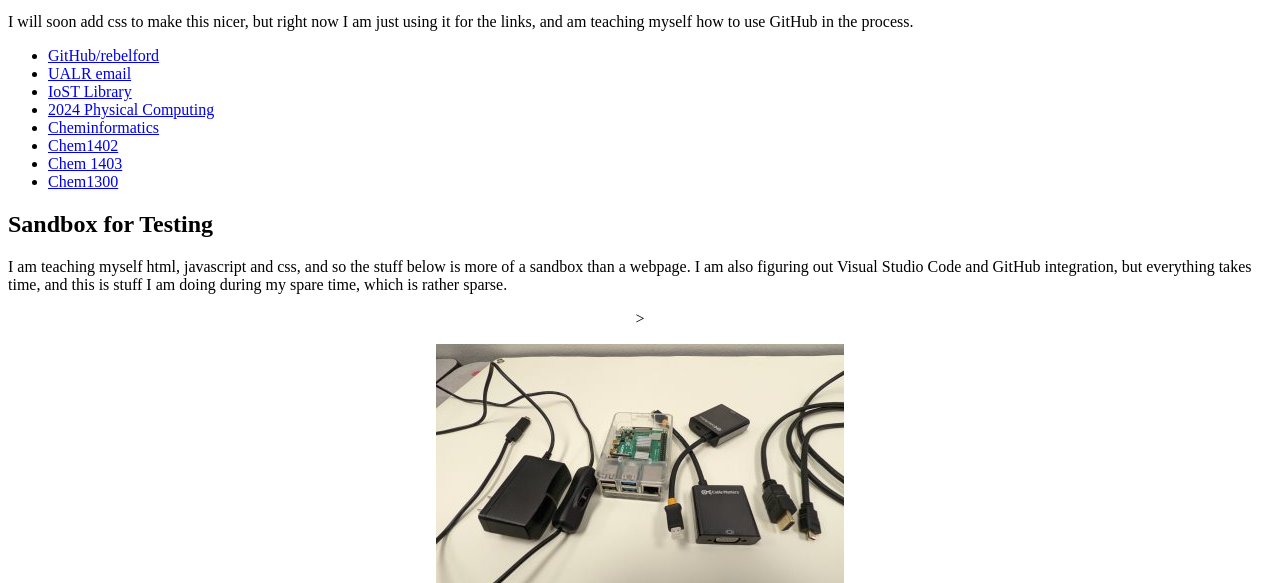
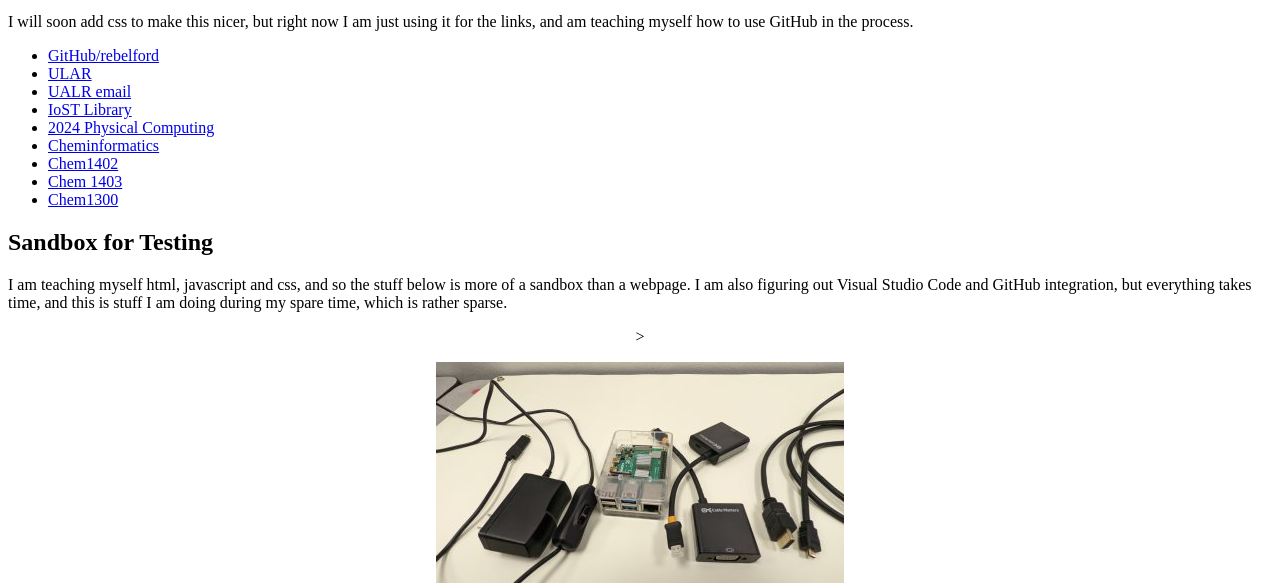
Before and after one commit to rebelford/IOCT-TECH, a plain HTML site: page index.html in a window 1280 px wide. Shown: the part 217-800 px from the top of the page. Drawn offline with Linux system fonts and the light colour scheme.

Commit message:
added ualr

```diff
--- a/index.html
+++ b/index.html
@@ -30,6 +30,7 @@ this is a hidden comment, the above is useful for mobile device-width
   <nav>
     <ul>
       <li><a href="https://github.com/rebelford">GitHub/rebelford</a></li>
+      <li><a href="https://ualr.edu/">ULAR</a></li>
       <li><a href="https://mail.ualr.edu/">UALR email</a></li>
       <li><a href="https://chem.libretexts.org/Courses/University_of_Arkansas_Little_Rock/IOST_Library">IoST Library</a></li>
       <li><a href="https://chem.libretexts.org/Courses/University_of_Arkansas_Little_Rock/IOST_Library/Spring_2024%3A_Physical_Computing_Class">2024 Physical Computing</a></li>
```
